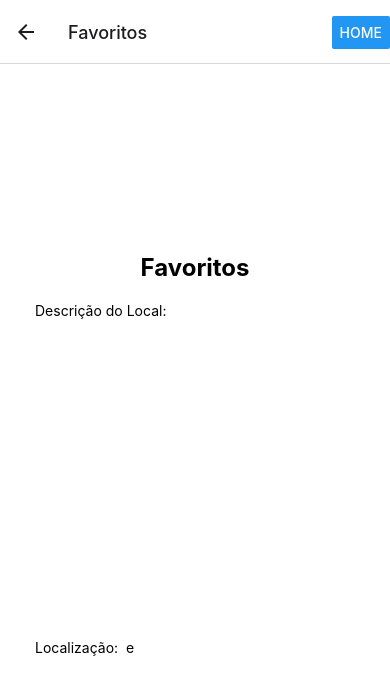
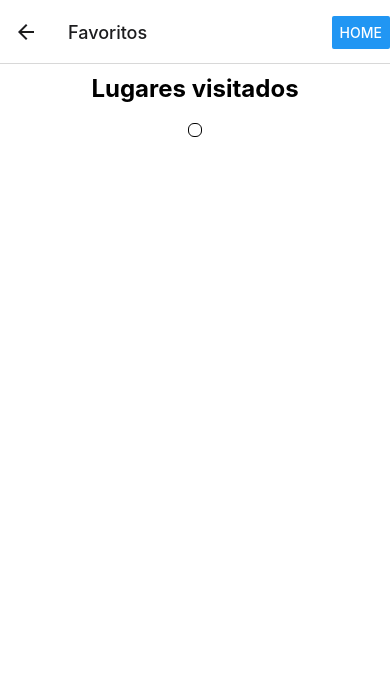
Before and after one commit to tanaka-11/TravelSnap, a React Native app: screen /Favoritos in a window 390 px wide. Shown: the top 694 px of the page. Built offline with nearby package versions, Linux system fonts and the light colour scheme.

Commit message:
Adcionado botão excluir e estilização card

```diff
--- a/screens/Favoritos.js
+++ b/screens/Favoritos.js
@@ -1,10 +1,20 @@
-import { Alert, Image, ScrollView, StyleSheet, Text, View } from "react-native";
+import {
+  Alert,
+  Image,
+  Pressable,
+  ScrollView,
+  StyleSheet,
+  Text,
+  Vibration,
+  View,
+} from "react-native";
 import { useState, useEffect } from "react";
+import { Ionicons } from "@expo/vector-icons";
 import AsyncStorage from "@react-native-async-storage/async-storage";
 
 export default function Favoritos() {
   // State para registrar os dados carregados no storage
-  const [listaFavoritos, setListaFavoritos] = useState([{}]);
+  const [listaFavoritos, setListaFavoritos] = useState([]);
 
   // useEffect é acionado assim que entrar na tela favoritos
   useEffect(() => {
@@ -25,27 +35,57 @@ export default function Favoritos() {
     carregarFavoritos();
   }, []);
 
-  console.log(listaFavoritos);
+  // Função assincrona de excluir todos os favoritos
+  const excluirTodosFavoritos = async () => {
+    Alert.alert("Excluir TODOS?", "Quer mesmo excluir TODOS seus momentos?", [
+      {
+        text: "Excluir",
+        onPress: async () => {
+          await AsyncStorage.removeItem("@infosSalvas");
+          setListaFavoritos([]);
+          Vibration.vibrate();
+        }, // removendo itens e atualizando o state
+      },
+      {
+        text: "Cancelar",
+        style: "cancel",
+      },
+    ]); // Passado 3º parametro como um array com um objeto para texto do alert
+  };
 
   return (
     <View style={styles.container}>
-      <Text style={styles.title}>Favoritos</Text>
-      <View>
-        <ScrollView>
+      <Text style={styles.title}>Lugares visitados</Text>
+
+      {listaFavoritos.length > 0 && (
+        <Pressable
+          onPress={excluirTodosFavoritos}
+          style={styles.botaoExcluirFavorito}
+        >
+          <Text style={styles.textoBotao}>
+            <Ionicons name="trash" size={10} color={"red"} /> Excluir Momentos
+          </Text>
+        </Pressable>
+      )}
+
+      <ScrollView>
+        <View style={styles.cardFavorito}>
           {listaFavoritos.map((info, index) => (
             <View key={index}>
-              <Text>Descrição do Local: {info.descricao}</Text>
+              <Text style={styles.titleCard}>
+                Descrição do Local: {info.descricao}
+              </Text>
               <Image
                 source={{ uri: info.urlFoto }}
                 style={styles.fotoCapturada}
               />
-              <Text>
+              <Text style={styles.textoCard}>
                 Localização: {info.latitude} e {info.longitude}
               </Text>
             </View>
           ))}
-        </ScrollView>
-      </View>
+        </View>
+      </ScrollView>
     </View>
   );
 }
@@ -61,12 +101,42 @@ const styles = StyleSheet.create({
   title: {
     fontSize: 24,
     fontWeight: "bold",
-    marginBottom: 20,
+    margin: 10,
   },
 
   fotoCapturada: {
     width: 300,
     height: 300,
     margin: 10,
+    borderRadius: 6,
+  },
+
+  botaoExcluirFavorito: {
+    padding: 10,
+    margin: 10,
+    borderColor: "red",
+    borderWidth: 1,
+    borderRadius: 6,
+  },
+
+  textoBotao: {
+    color: "red",
+  },
+
+  cardFavorito: {
+    borderWidth: 1,
+    margin: 10,
+    padding: 6,
+    borderRadius: 6,
+  },
+
+  titleCard: {
+    marginLeft: 10,
+    padding: 6,
+  },
+
+  textoCard: {
+    marginLeft: 10,
+    padding: 6,
   },
 });
```
